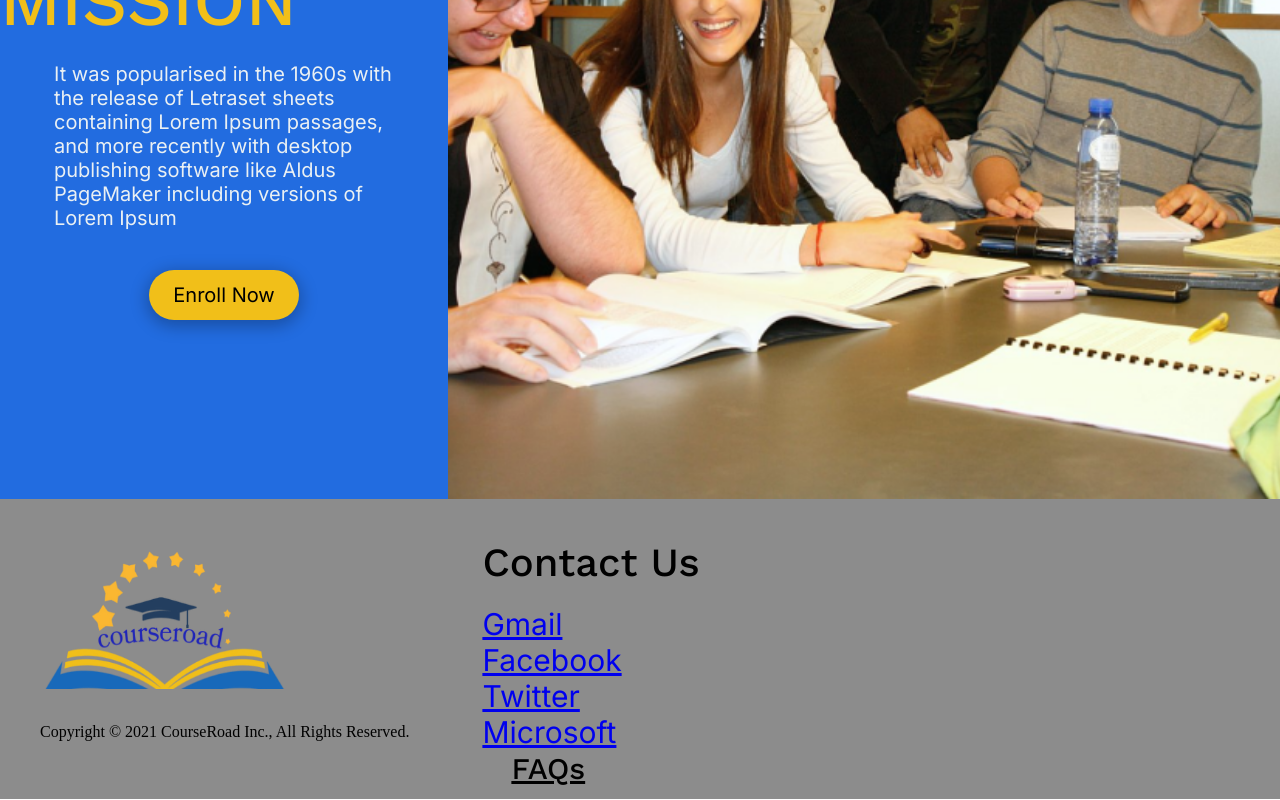
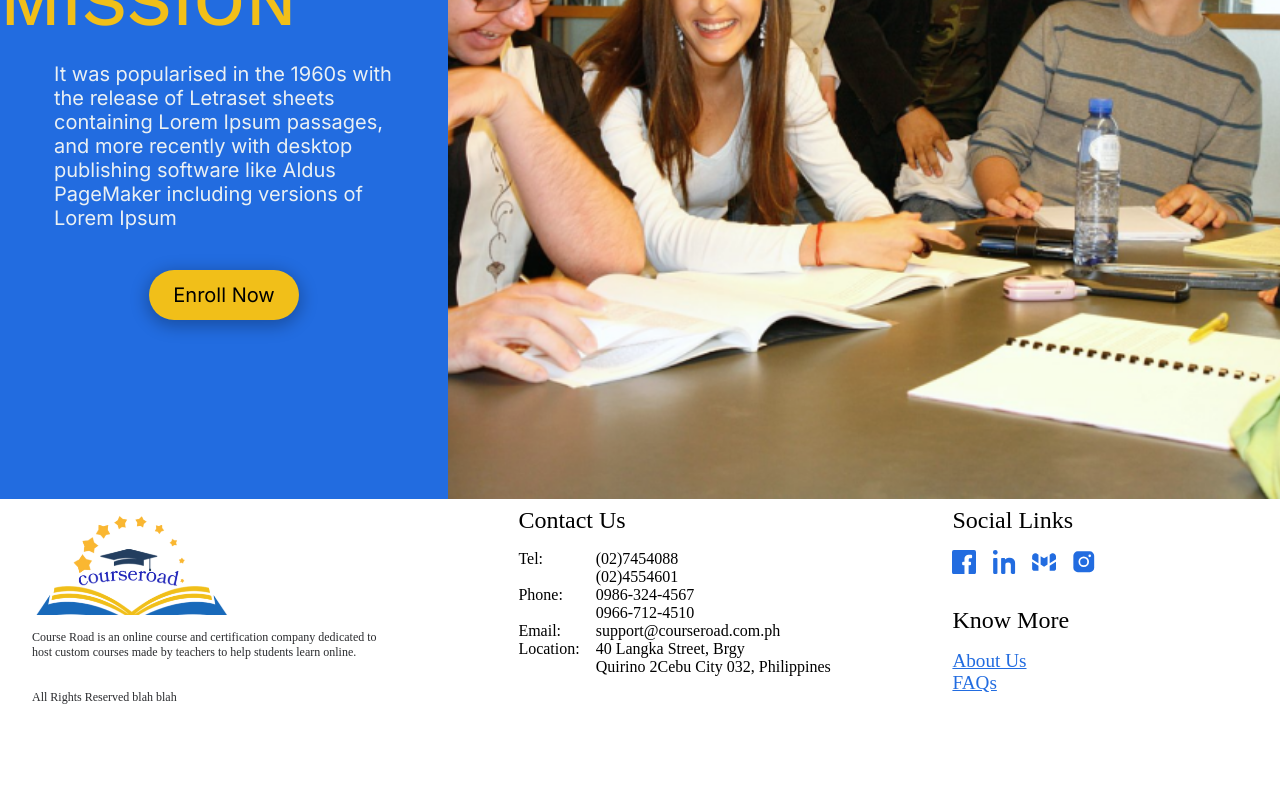
Before and after one commit to PauNJSam/CourseRoad, a React (Create React App) app in the folder courseroad/: page / in a window 1280 px wide. Shown: the part 1925-2725 px from the top of the page. After the commit the page ends 2638 px from the top, so only its background shows below. Built offline with nearby package versions, Linux system fonts and the light colour scheme.

Commit message:
updatedusersettings and landingpage footer

```diff
--- a/courseroad/src/App.js
+++ b/courseroad/src/App.js
@@ -28,7 +28,6 @@ const router = createBrowserRouter(
       <Route path="signin" element={<SignIn />}></Route>
       <Route path="faqs" element={<FAQs />}></Route>
       <Route path="aboutus" element={<AboutUs />}></Route>
-      <Route path="userSettings" element={<UserSettings />}></Route>
 
       <Route path="dashboard" element={<DashboardLayout />}>
         <Route path="teacherHome" element={<TeacherHome />}></Route>
--- a/courseroad/src/components/LandingPage.js
+++ b/courseroad/src/components/LandingPage.js
@@ -3,6 +3,13 @@ import { useNavigate } from "react-router-dom";
 import '../styles/LandingPage.css';
 import backgroundimage3 from '../images/backgroundcontainer3.png';
 import logo from '../images/courseroad_logo.png';
+import courseroad_logo from "../images/courseroad_logo.png";
+import BellIcon from "../icons/BellIcon";
+import SettingsIcon from "../icons/SettingsIcon";
+import FacebookIcon from "../icons/FacebookIcon";
+import InstagramIcon from "../icons/InstagramIcon";
+import GmailIcon from "../icons/GmailIcon";
+import LinkedInIcon from "../icons/LinkedInIcon";
 import landingpageicon from '../images/landingpageicon.png';
 
 import { Link } from 'react-router-dom';
@@ -50,27 +57,58 @@ const LandingPage = () => {
             </div>
             {/*------------- Footer ------------- */}
 
-            <div className="footer">
-                <div className="container4">
-                    <img className="image4" alt="logo" src={logo}/>
-                    <div className="text-wrapper4">
-                        Copyright © 2021 CourseRoad Inc., All Rights Reserved.<br/>
+            <article className='dashboard-nav__footer'>
+                <div className='footer__logo-info'>
+                    <img src={courseroad_logo} alt="courseroad logo" width={200} />
+                    <br></br>
+                    <p>Course Road is an online course and certification company dedicated to host custom courses made by teachers to help students learn online.</p>
+                    <br></br>
+                    <br></br>
+                    <p>All Rights Reserved blah blah</p>
+                </div>
+
+                <div className='footer__contact-info'>
+                    <p className='footer__title'>Contact Us</p>
+                    <div className='footer__contact-details'>
+                        <div className='contact-info__bold-labels'>
+                            <p>Tel:</p>
+                            <br></br>
+                            <p>Phone:</p>
+                            <br></br>
+                            <p>Email:</p>
+                            <p>Location:</p>
+                        </div>
+                        <div className='contact-info__info-values'>
+                            <p>(02)7454088</p>
+                            <p>(02)4554601</p>
+                            <p>0986-324-4567</p>
+                            <p>0966-712-4510</p>
+                            <p>support@courseroad.com.ph</p>
+                            <p>40 Langka Street, Brgy</p>
+                            <p>Quirino 2Cebu City 032, Philippines</p>
+                        </div>
                     </div>
                 </div>
-                <div className="container5">
-                    <div className="text-wrapper5">Contact Us</div>
-                    <div className="a">
-                        <a href="https://accounts.google.com/v3/signin/identifier?continue=https%3A%2F%2Fmail.google.com%2Fmail%2Fu%2F0%2F&emr=1&followup=https%3A%2F%2Fmail.google.com%2Fmail%2Fu%2F0%2F&ifkv=AYZoVhdFIPG-0Yjy2Ct9D7sFFAzQyC-P5PjFpoDAo1x-XvAKVZVGUs9-1HmnQ7mU8rIUkmk8tSkMuw&osid=1&passive=1209600&service=mail&flowName=GlifWebSignIn&flowEntry=ServiceLogin&dsh=S-1626854257%3A1696007372330932&theme=glif">Gmail<br/></a>
-                        <a href="https://www.facebook.com/">Facebook<br/></a>
-                        <a href="https://twitter.com/">Twitter<br/></a>
-                        <a href="https://account.microsoft.com/account/Account">Microsoft<br/></a>
-                        <u><a className='faqs' onClick={faqs}>FAQs</a></u>
+
+                <div className='footer__links'>
+                    <div className='footer__social-links'>
+                        <p className='footer__title'>Social Links</p>
+                        <div className='footer__social-media-icons'>
+                            <FacebookIcon></FacebookIcon>
+                            <LinkedInIcon></LinkedInIcon>
+                            <GmailIcon></GmailIcon>
+                            <InstagramIcon></InstagramIcon>
+                        </div>
+                    </div>
+                    <div className='footer__know-more'>
+                        <p className='footer__title'>Know More</p>
+                        <div className='footer__quick-links'>
+                            <p onClick={()=>navigate("/aboutus")}><u>About Us</u></p>
+                            <p onClick={()=>navigate("/faqs")}><u>FAQs</u></p>
+                        </div>
                     </div>
                 </div>
-                <div className="container6">
-
-                </div>
-            </div>
+            </article>
 
         </React.Fragment>
     );
--- a/courseroad/src/styles/UserSettings.css
+++ b/courseroad/src/styles/UserSettings.css
@@ -24,17 +24,21 @@
     align-items: center;
     position: relative;
   }
-  .userSettings .desktop .frame .frame2{
-    background-color:blue;
-    height:100%;
-    width:60%;
-    border-radius:0px 50px 50px 0px;
-    display:flex;
-    flex-direction:column;
-    margin:0 auto;
-    position:relative;
-    padding:50px;
+  .userSettings .desktop .frame .frame2 {
+    background-image: url('../images/screen_bg.png');
+    background-size: cover;
+    background-repeat: no-repeat;
+    background-color: transparent;
+    height: 100%;
+    width: 60%;
+    border-radius: 0px 50px 50px 0px;
+    display: flex;
+    flex-direction: column;
+    margin: 0 auto;
+    position: relative;
+    padding: 50px;
   }
+
   .userSettings .desktop .username-wrapper{
     padding:20px;
     display:flex;
@@ -51,7 +55,7 @@
     line-height: normal;
   }
   .userSettings .desktop .text-wrapper-Inter-Username {
-    color: #000000;
+    color: var(--_light);
     font-family: var(--_inter);
     font-size: 30px;
     font-weight: 400;
@@ -59,7 +63,7 @@
     line-height: normal;
   }
   .userSettings .desktop .text-wrapper-Worksans {
-    color: #000000;
+    color: var(--_light);
     font-family: var(--_worksans);
     font-size: 40px;
     font-weight: 400;
@@ -67,7 +71,7 @@
     line-height: normal;
   }
   .userSettings .desktop .text-wrapper-Worksans-CreateCourse {
-    color: #000000;
+    color: var(--_light);
     font-family: var(--_worksans);
     font-size: 40px;
     font-weight: 400;
@@ -75,7 +79,7 @@
     line-height: normal;
   }
   .userSettings .desktop .text-wrapper-Worksans-Nameright {
-    color: #000000;
+    color: black;
     font-family: var(--_worksans);
     font-size: 40px;
     font-weight: 400;
@@ -84,7 +88,7 @@
     margin-top:20px;
   }
   .userSettings .desktop .text-wrapper-Worksans-Nameleft {
-    color: #000000;
+    color: var(--_light);
     font-family: var(--_worksans);
     font-size: 40px;
     font-weight: 400;
@@ -135,10 +139,17 @@
     top: 101px;
     white-space: nowrap;
   }
-
+  .userSettings .desktop .rect{
+    height:3px;
+    width:100%;
+    background-color:var(--_prim-blue);
+    padding:3px;
+  }
   .userSettings .desktop .rectangle {
     background-color: #ffffff;
     height: 3px;
+    top:200px;
+    left: 100px;
     width:100%;
   }
 
@@ -268,7 +279,7 @@
 
   .userSettings  .desktop .text-wrapper-9 {
     color: var(--_accent-yellow);
-    background-color:white;
+    background-color:var(--_prim-blue);
     font-family: "Inter-Regular", Helvetica;
     padding:20px;
     font-size: 20px;
@@ -276,7 +287,7 @@
     letter-spacing: 0;
     line-height: normal;
     cursor: pointer;
-    margin-top:50px;
+    margin-top:20px;
     border-radius: 30px;
   }
   .userSettings .desktop .text-wrapper-JoinNow{
@@ -288,7 +299,7 @@
   }
 .userSettings__profile-pic{
     margin-top:50px;
-    background-color: var(--_def-grey);
+    background-color: transparent;
     border-radius: 50%;
     width:75%;
     height:50%;
```
Also changed, not shown: courseroad/src/components/UserSettings.js (+49 -15 lines).
